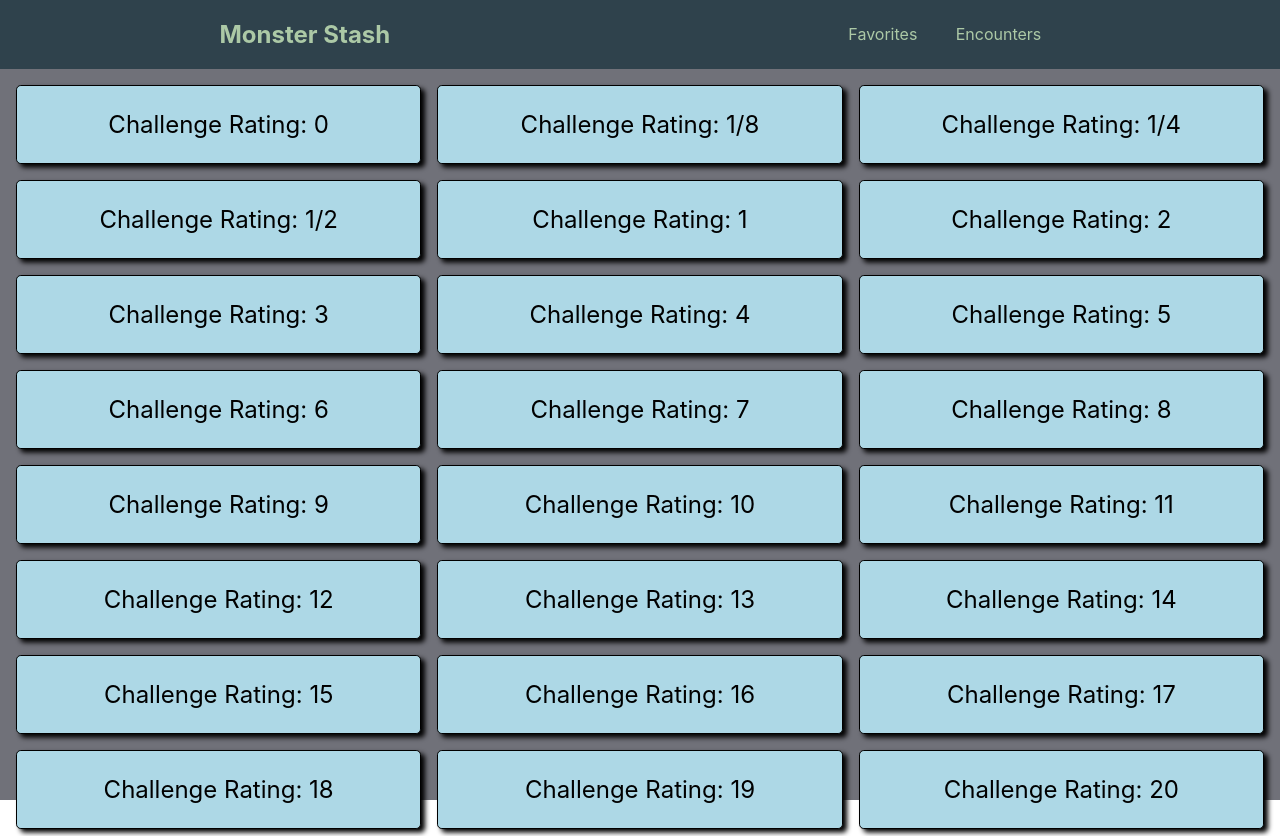
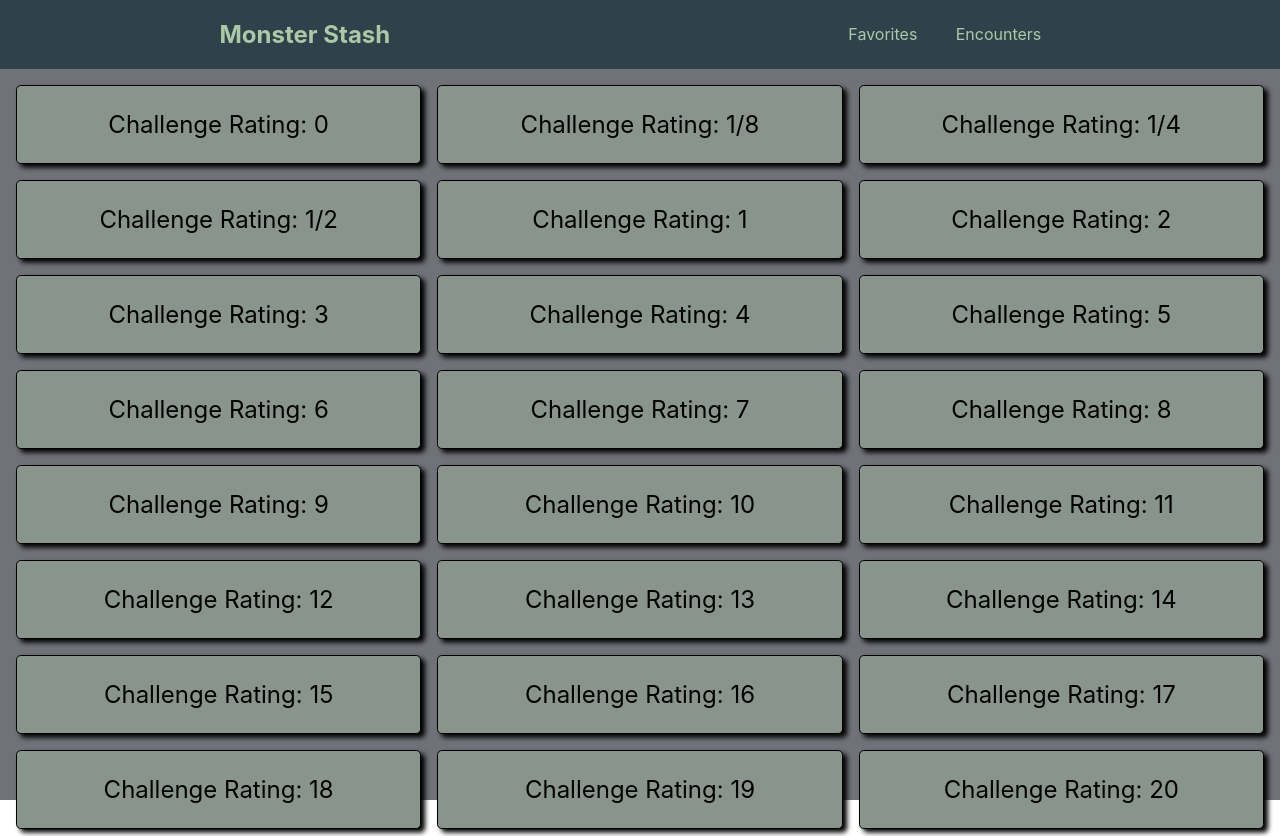
Before and after one commit to Davidschlundtbodien/monster-stash, a React (Create React App) app: page / in a window 1280 px wide. Shown: the top 836 px of the page. Built offline with nearby package versions, Linux system fonts and the light colour scheme.

Commit message:
Change stlying and add hover effect

```diff
--- a/src/Components/ChallengeRatingList/ChallengeRatingList.css
+++ b/src/Components/ChallengeRatingList/ChallengeRatingList.css
@@ -6,11 +6,15 @@
 }
 
 .rating-list-item {
-  background: lightblue;
+  background: #89948C;
   text-decoration: none;
   font-size: 1.5em;
   color: inherit;
   border-radius: .2em;
-  border: solid .01em;
+  border: solid .001em;
   box-shadow: .17em .15em .2em;
 }
+
+.rating-list-item:hover {
+  transform: scale(1.05);
+}
```
